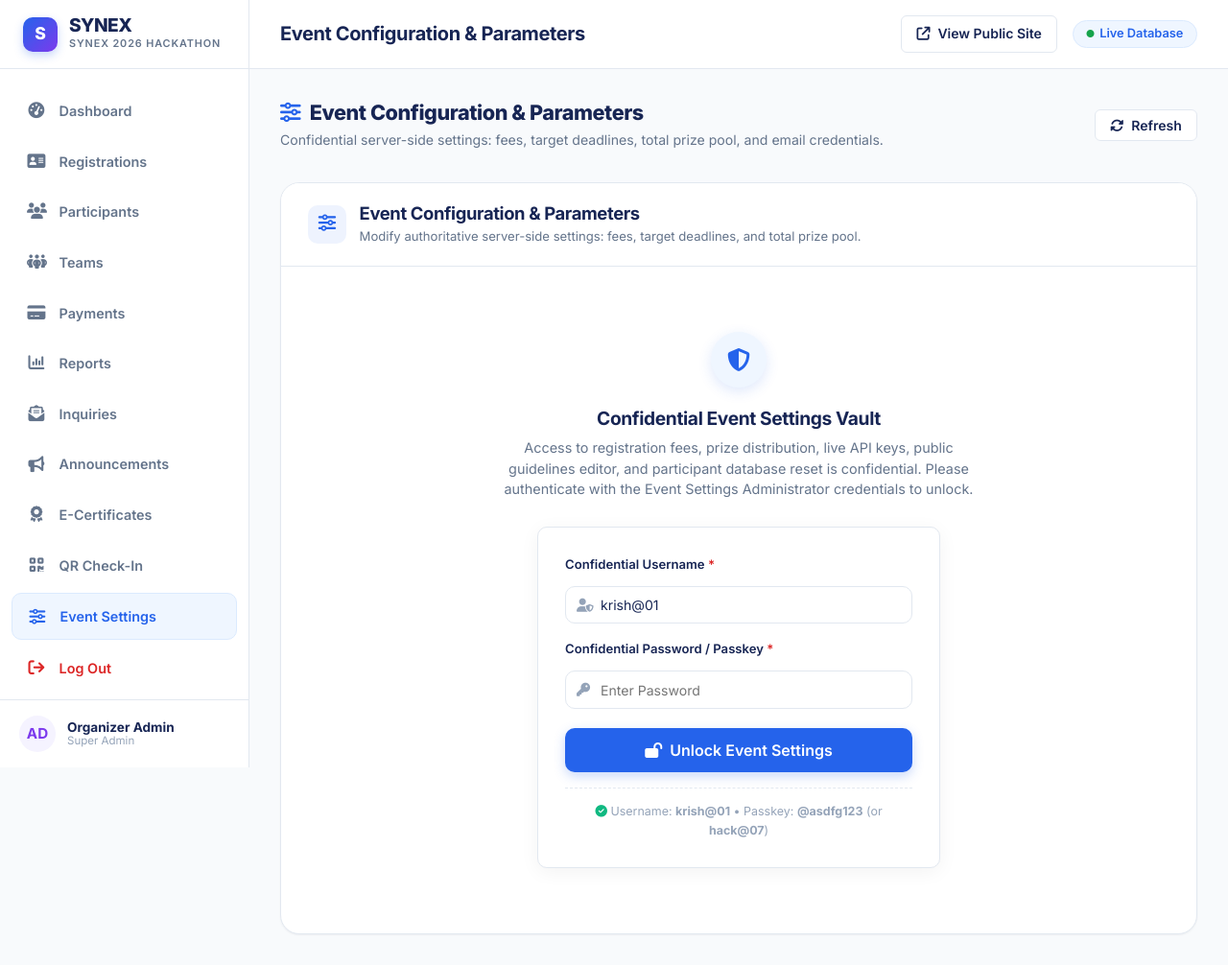
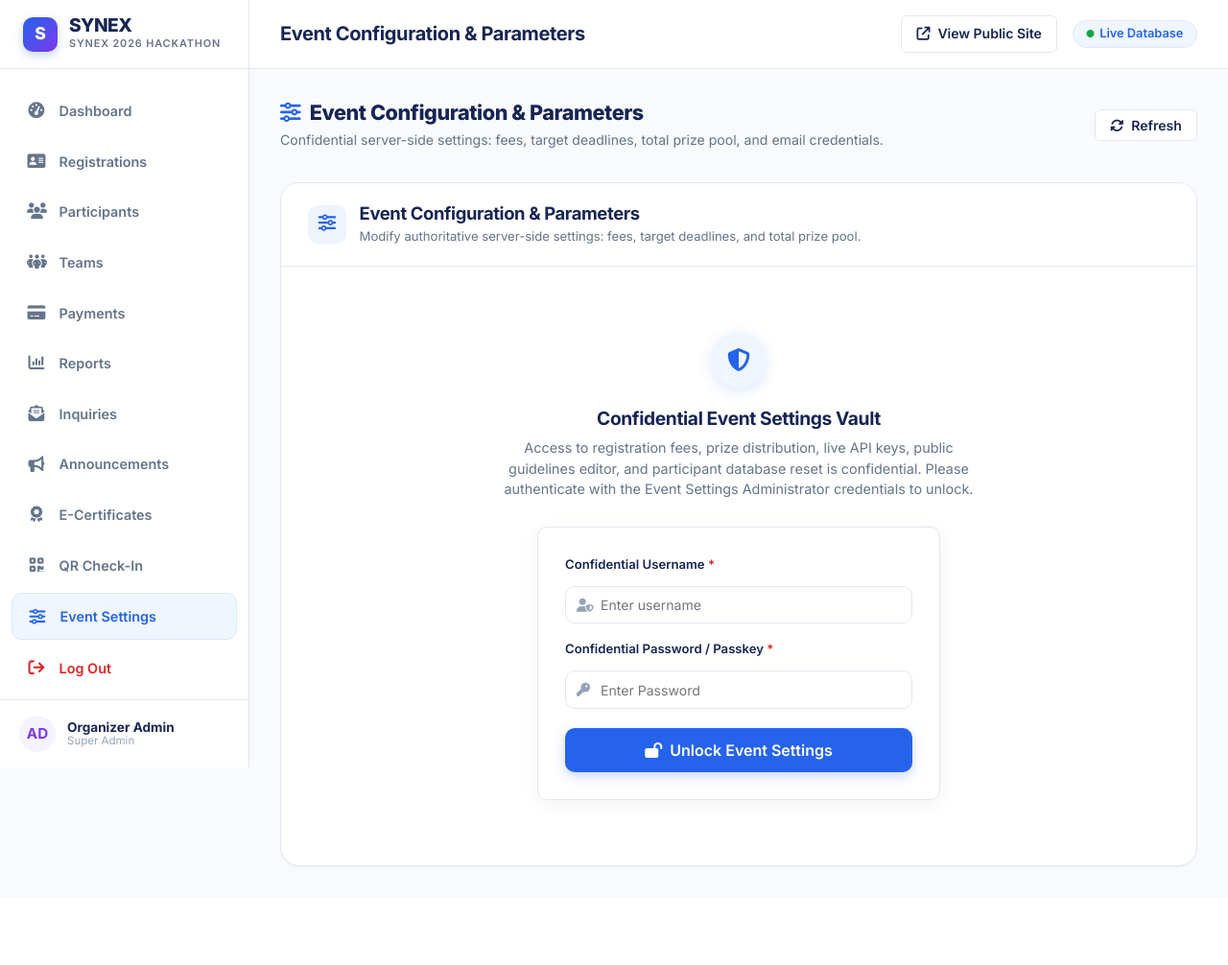
Before and after one commit to Natesakrishnan/Hackathon_portal, a Flask app: page /admin/settings in a window 1280 px wide. Shown: the whole page at 96% size. After the commit the page ends 904 px from the top, so only its background shows below. Run offline with Flask 3, Linux system fonts and the light colour scheme; a user stored in the database is signed in; data that the repository does not hold is empty; some libraries are stand-ins or nearby versions.

Commit message:
security: remove visible credentials hint and prefilled username from settings unlock

```diff
--- a/app/templates/admin-dashboard.html
+++ b/app/templates/admin-dashboard.html
@@ -1159,8 +1159,8 @@
                       <div style="position: relative;">
                         <i class="fa-solid fa-user-shield"
                           style="position: absolute; left: 12px; top: 50%; transform: translateY(-50%); color: var(--color-text-muted); font-size: 0.88rem;"></i>
-                        <input type="text" id="settingsUnlockUsername" class="admin-form-control" value="krish@01"
-                          placeholder="krish@01" style="padding-left: 36px;" required autocomplete="username">
+                        <input type="text" id="settingsUnlockUsername" class="admin-form-control"
+                          placeholder="Enter username" style="padding-left: 36px;" required autocomplete="username">
                       </div>
                     </div>
 
@@ -1184,12 +1184,6 @@
                       <span>Unlock Event Settings</span>
                     </button>
                   </form>
-
-                  <div
-                    style="margin-top: 1rem; padding-top: 0.85rem; border-top: 1px dashed var(--color-border); text-align: center; font-size: 0.78rem; color: var(--color-text-muted);">
-                    <i class="fa-solid fa-circle-check" style="color: #10B981;"></i> Username: <strong>krish@01</strong>
-                    &bull; Passkey: <strong>@asdfg123</strong> (or <strong>hack@07</strong>)
-                  </div>
                 </div>
               </div>
 
```
Also changed, not shown: admin-dashboard.html (+2 -8 lines).
